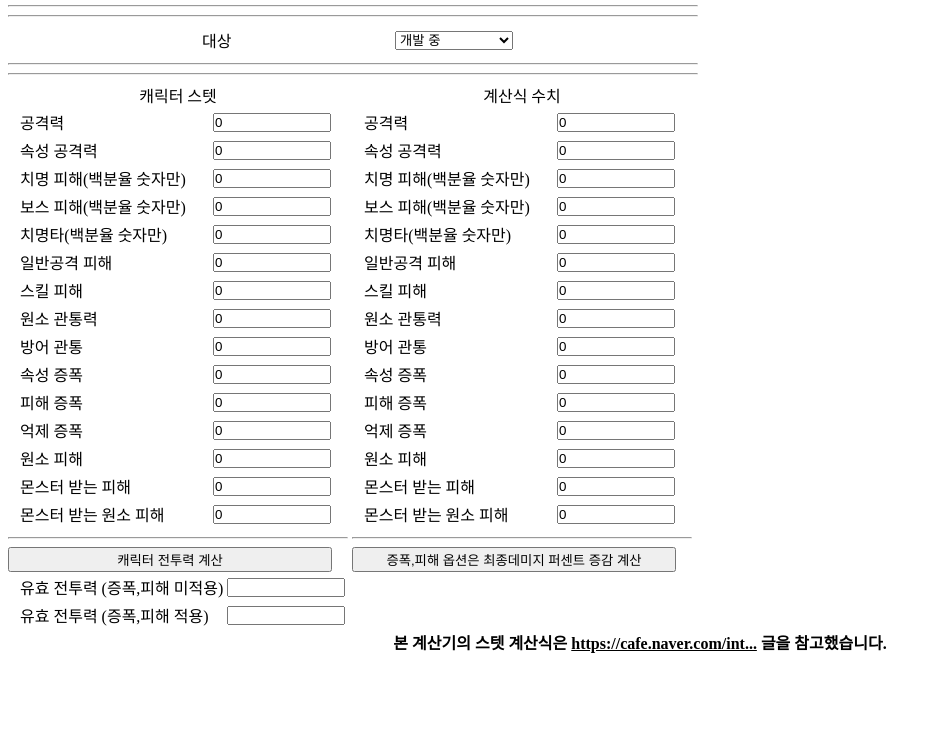
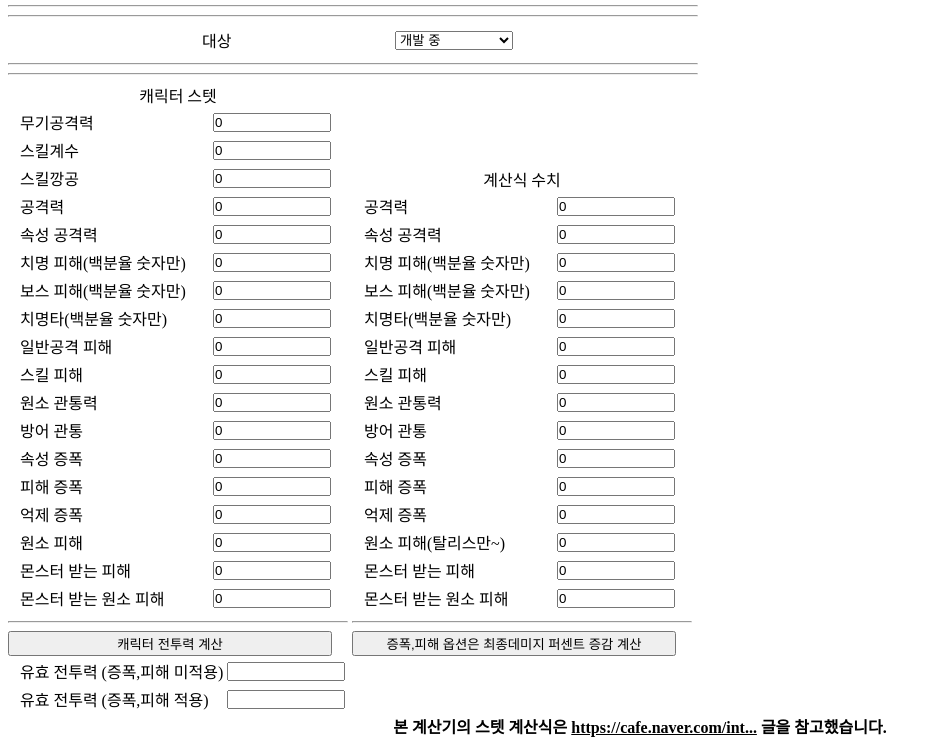
Before and after one commit to itdj12/itdj, a plain HTML site: page index.html in a window 1280 px wide. Shown: the part 65-811 px from the top of the page, without its empty margins (0-941 px from the left). Drawn offline with Linux system fonts and the light colour scheme.

Commit message:
Update index.html

```diff
--- a/index.html
+++ b/index.html
@@ -82,6 +82,18 @@
                     <table style='table-layout:fixed;'>
                         <col width="200px" />
                         <col width="120px" />
+                        <tr>
+                            <td nowrap>무기공격력</td>
+                            <td><input id='watk' value='0'></td>
+                        </tr>
+                        <tr>
+                            <td nowrap>스킬계수</td>
+                            <td><input id='skpatk' value='0'></td>
+                        </tr>
+                        <tr>
+                            <td nowrap>스킬깡공</td>
+                            <td><input id='skratk' value='0'></td>
+                        </tr>
                         <tr>
                             <td nowrap>공격력</td>
                             <td><input id='atk' value='0'></td>
@@ -216,7 +228,7 @@
                             <td><input id='stam' value='0'></td>
                         </tr>
                         <tr>
-                            <td nowrap>원소 피해</td>
+                            <td nowrap>원소 피해(탈리스만~)</td>
                             <td><input id='eatk1' value='0'></td>
                         </tr>
                         <tr>
```
